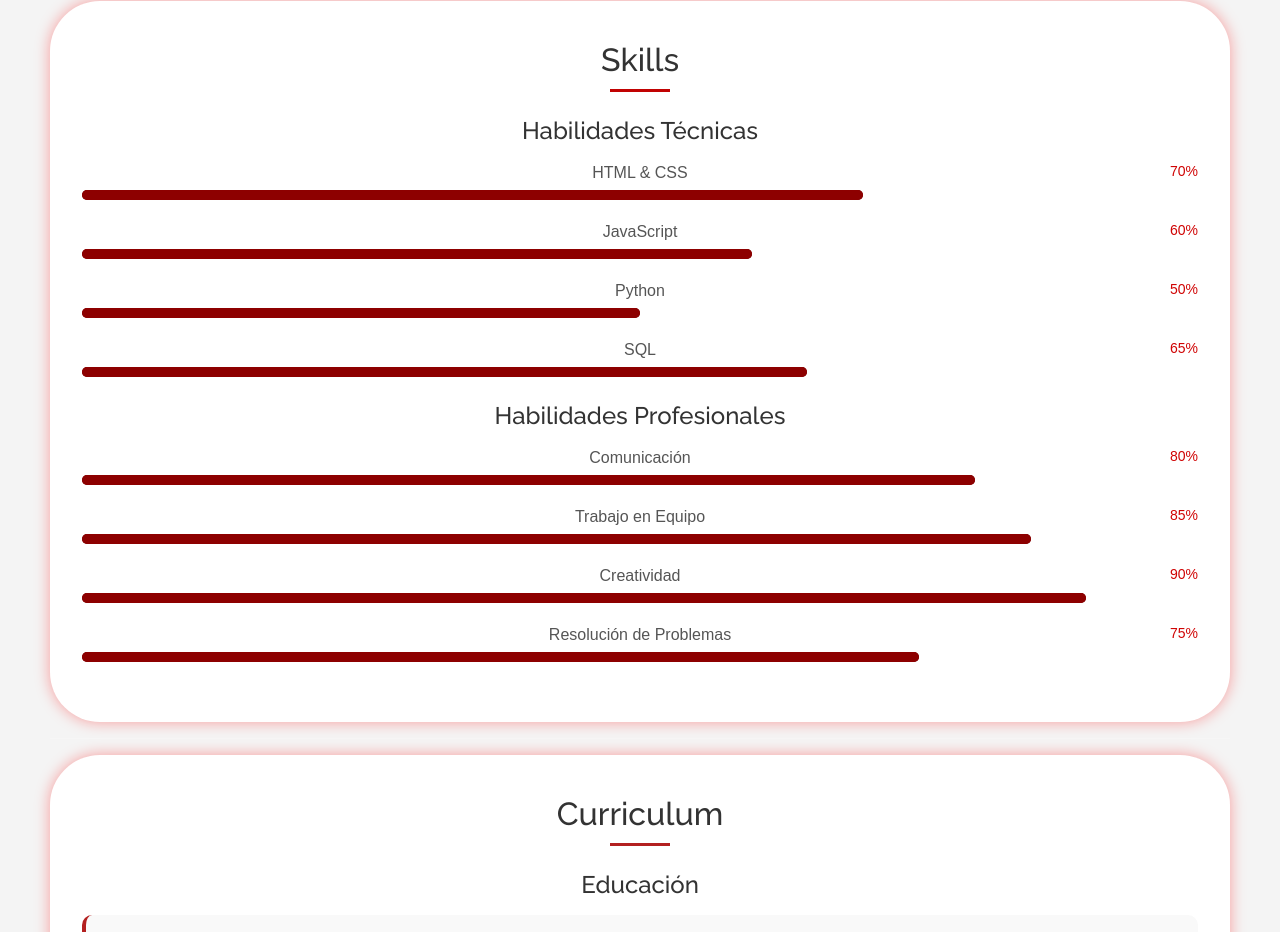
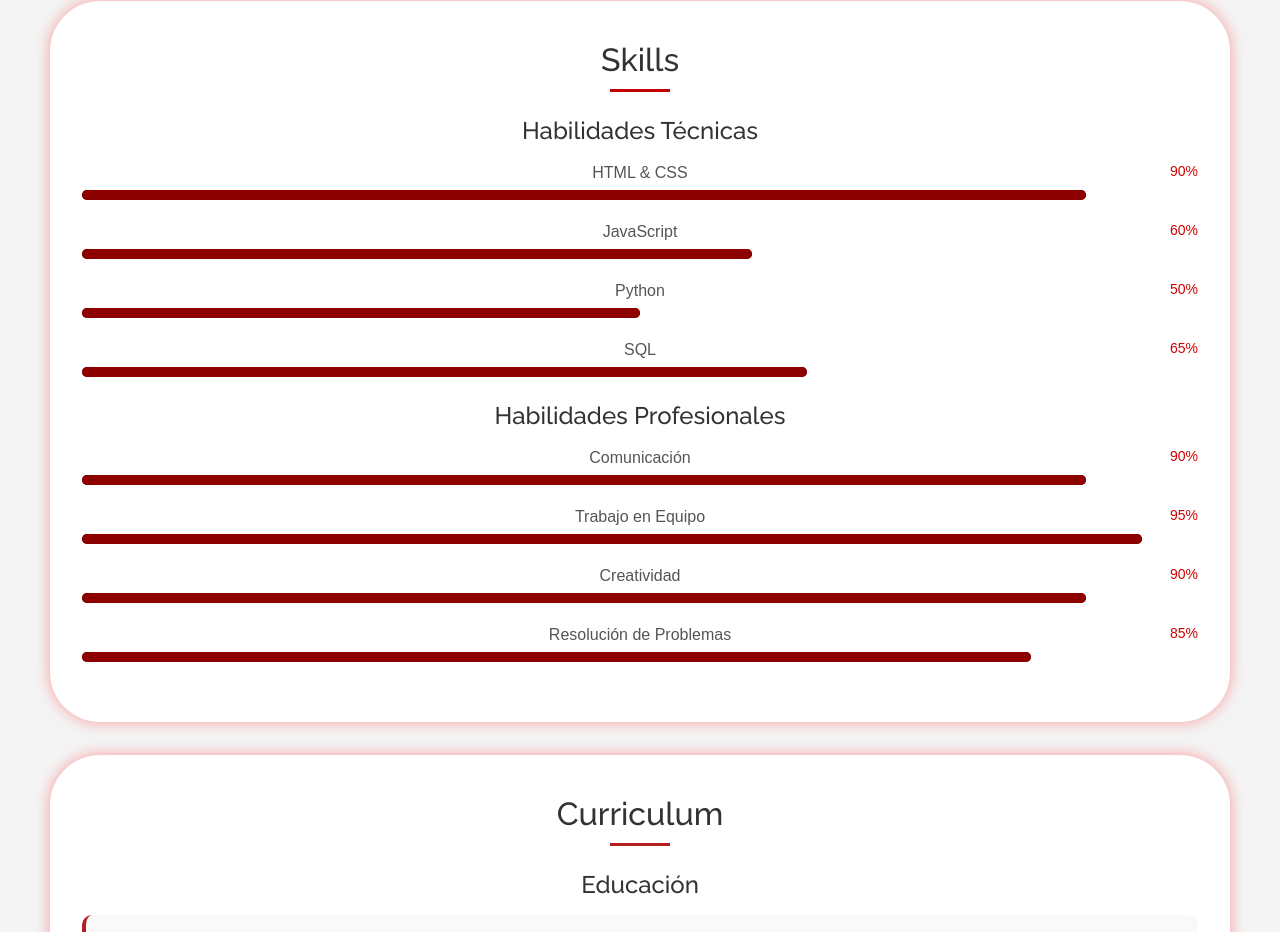
Before and after one commit to Rafa-hud/jmz_rafael, a plain HTML site: page index.html in a window 1280 px wide. Shown: the part 1509-2441 px from the top of the page. Drawn offline with nearby package versions, Linux system fonts and the light colour scheme.

Commit message:
update_final_02

```diff
--- a/index.html
+++ b/index.html
@@ -150,8 +150,8 @@
         <ul class="skills-list">
           <li>
             <span class="skill-name">HTML & CSS</span>
-            <span class="skill-percent">70%</span>
-            <div class="skill-bar" style="width: 70%;"></div>
+            <span class="skill-percent">90%</span>
+            <div class="skill-bar" style="width: 90%;"></div>
           </li>
           <li>
             <span class="skill-name">JavaScript</span>
@@ -173,13 +173,13 @@
         <ul class="skills-list">
           <li>
             <span class="skill-name">Comunicación</span>
-            <span class="skill-percent">80%</span>
-            <div class="skill-bar" style="width: 80%;"></div>
+            <span class="skill-percent">90%</span>
+            <div class="skill-bar" style="width: 90%;"></div>
           </li>
           <li>
             <span class="skill-name">Trabajo en Equipo</span>
-            <span class="skill-percent">85%</span>
-            <div class="skill-bar" style="width: 85%;"></div>
+            <span class="skill-percent">95%</span>
+            <div class="skill-bar" style="width: 95%;"></div>
           </li>
           <li>
             <span class="skill-name">Creatividad</span>
@@ -188,8 +188,8 @@
           </li>
           <li>
             <span class="skill-name">Resolución de Problemas</span>
-            <span class="skill-percent">75%</span>
-            <div class="skill-bar" style="width: 75%;"></div>
+            <span class="skill-percent">85%</span>
+            <div class="skill-bar" style="width: 85%;"></div>
           </li>
         </ul>
       </div>
```
